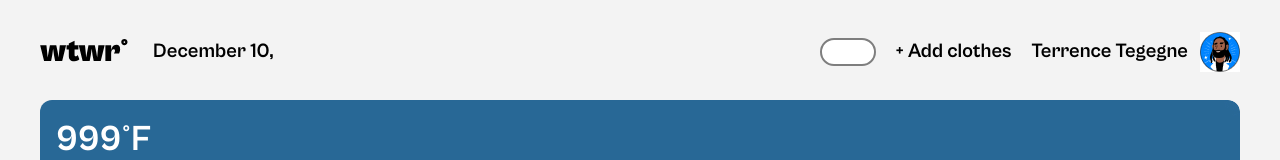
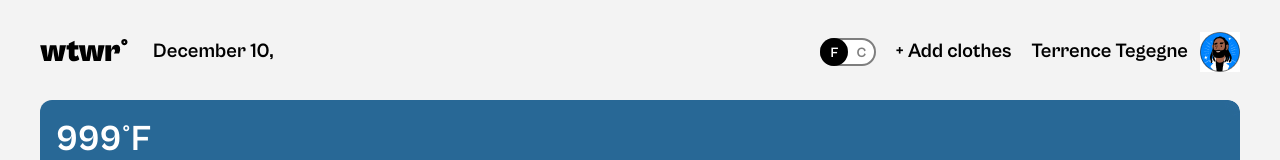
Before and after one commit to JoseRaiders/se_project_react, a React (Vite) app: page / in a window 1280 px wide. Shown: the top 160 px of the page. Built offline with nearby package versions, Linux system fonts and the light colour scheme; no server answers.

Commit message:
feat: enchance toggle switch functionality

```diff
--- a/src/components/ToggleSwitch/ToggleSwitch.css
+++ b/src/components/ToggleSwitch/ToggleSwitch.css
@@ -16,3 +16,61 @@
   border-radius: 20px;
   appearance: none;
 }
+
+.toggle__switch-slider {
+  border-radius: 20px;
+  width: 28px;
+  height: 28px;
+  background-color: #000;
+  color: #fff;
+  text-align: center;
+  cursor: pointer;
+  position: absolute;
+}
+
+.toggle__switch-slider-F {
+  transition: all 6s ease-in 2s;
+}
+
+.toggle__switch-slider-C {
+  left: 28px;
+  transition: all 6s ease-in 2s;
+}
+
+.toggle__temp-F {
+  position: absolute;
+  top: 7px;
+  left: 11px;
+  font-size: 14px;
+  line-height: 17px;
+  font-weight: 700;
+  color: rgba(0, 0, 0, 0.5);
+  margin: 0;
+  padding: 0;
+}
+
+.toggle__temp-C {
+  position: absolute;
+  top: 7px;
+  left: 37px;
+  font-size: 14px;
+  line-height: 17px;
+  font-weight: 700;
+  color: rgba(0, 0, 0, 0.5);
+  margin: 0;
+  padding: 0;
+}
+
+.toggle__switch-active-F {
+  color: #fff;
+  font-size: 14px;
+  line-height: 17px;
+  font-weight: 700;
+}
+
+.toggle__switch-active-C {
+  color: #fff;
+  font-size: 14px;
+  line-height: 17px;
+  font-weight: 700;
+}
--- a/src/components/ToggleSwitch/ToggleSwitch.jsx
+++ b/src/components/ToggleSwitch/ToggleSwitch.jsx
@@ -1,7 +1,13 @@
-import Reach from "react";
+import React, { useState } from "react";
 import "./ToggleSwitch.css";
 
 function ToggleSwitch() {
+  const [currentTempUnit, setCurrentTempUnit] = useState("F");
+
+  const handleChange = () => {
+    setCurrentTempUnit(currentTempUnit === "F" ? "C" : "F");
+  };
+  // console.log(currentTempUnit);
   return (
     <div className="toggle">
       <label className="toggle__switch" htmlFor="toggle">
@@ -10,7 +16,30 @@ function ToggleSwitch() {
           type="checkbox"
           name="toggle"
           id="toggle"
+          aria-label="Toggle temperature unit"
+          onChange={handleChange}
         />
+        <span
+          className={
+            currentTempUnit === "F"
+              ? "toggle__switch-slider toggle__switch-slider-F"
+              : "toggle__switch-slider toggle__switch-slider-C"
+          }
+        ></span>
+        <p
+          className={`toggle__temp-F ${
+            currentTempUnit === "F" ? "toggle__switch-active-F" : ""
+          }`}
+        >
+          F
+        </p>
+        <p
+          className={`toggle__temp-C ${
+            currentTempUnit === "C" ? "toggle__switch-active-C" : ""
+          }`}
+        >
+          C
+        </p>
       </label>
     </div>
   );
```
